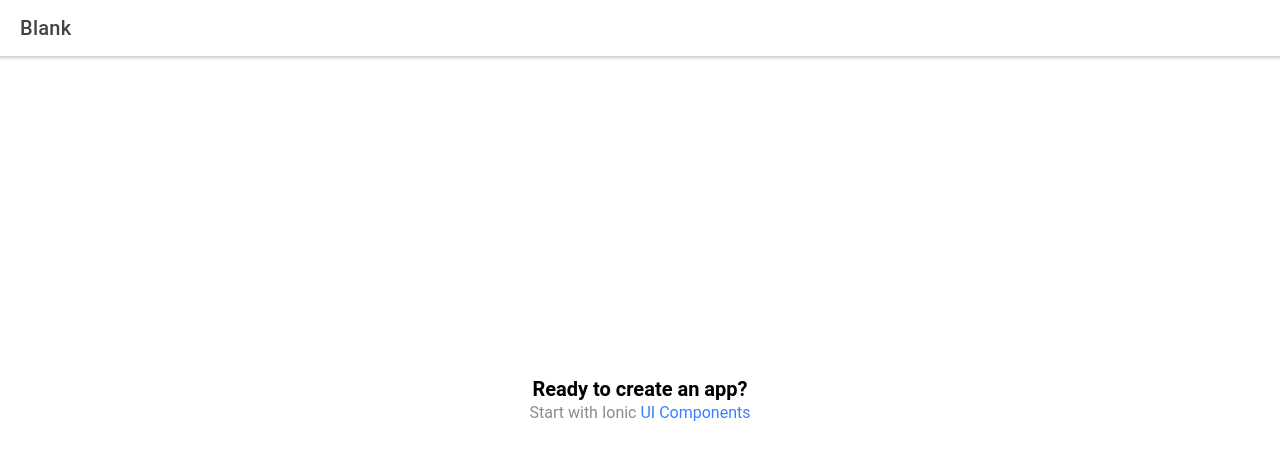
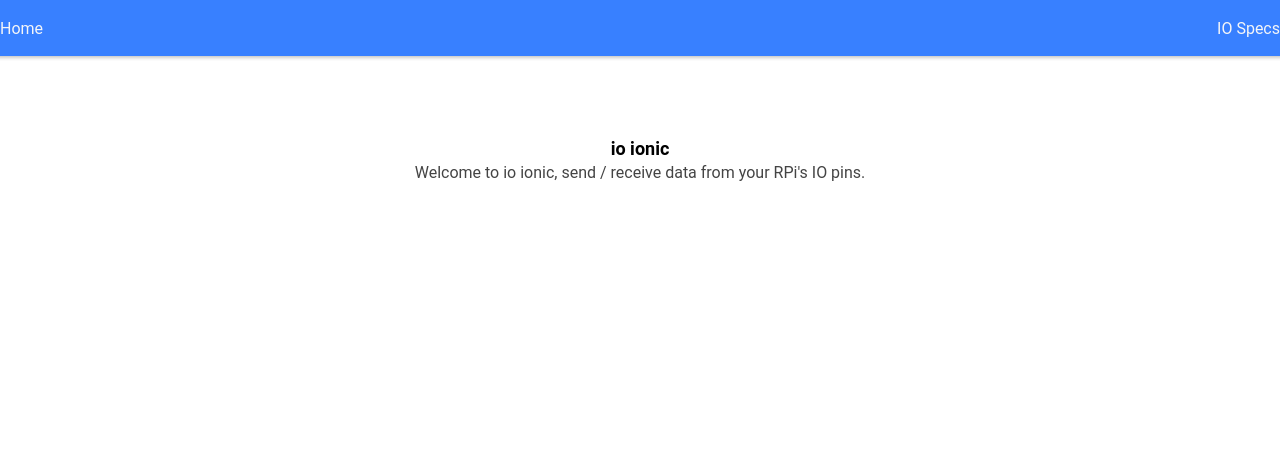
Before and after one commit to bandydos/io-ionic, a React (Create React App) app: page /home in a window 1280 px wide. Shown: the top 460 px of the page. Built offline with nearby package versions, Linux system fonts and the light colour scheme.

Commit message:
Added basic functionality

```diff
--- a/src/App.tsx
+++ b/src/App.tsx
@@ -22,12 +22,14 @@ import '@ionic/react/css/display.css';
 
 /* Theme variables */
 import './theme/variables.css';
+import IoSpecs from './pages/IoSpecs';
 
 const App: React.FC = () => (
   <IonApp>
     <IonReactRouter>
       <IonRouterOutlet>
         <Route path="/home" component={Home} exact={true} />
+        <Route path="/iospecs" component={IoSpecs} exact={true} />
         <Route exact path="/" render={() => <Redirect to="/home" />} />
       </IonRouterOutlet>
     </IonReactRouter>
--- a/src/components/ExploreContainer.tsx
+++ /dev/null
@@ -1,15 +0,0 @@
-import React from 'react';
-import './ExploreContainer.css';
-
-interface ContainerProps { }
-
-const ExploreContainer: React.FC<ContainerProps> = () => {
-  return (
-    <div className="container">
-      <strong>Ready to create an app?</strong>
-      <p>Start with Ionic <a target="_blank" rel="noopener noreferrer" href="https://ionicframework.com/docs/components">UI Components</a></p>
-    </div>
-  );
-};
-
-export default ExploreContainer;
--- a/src/components/ExploreContainer.css
+++ b/src/components/Welcome.css
@@ -3,19 +3,19 @@
   position: absolute;
   left: 0;
   right: 0;
-  top: 50%;
+  top: 20%;
   transform: translateY(-50%);
 }
 
 .container strong {
-  font-size: 20px;
+  font-size: 18px;
   line-height: 26px;
 }
 
 .container p {
   font-size: 16px;
   line-height: 22px;
-  color: #8c8c8c;
+  color: #444444;
   margin: 0;
 }
 
--- /dev/null
+++ b/src/components/Welcome.tsx
@@ -0,0 +1,15 @@
+import React from 'react';
+import './Welcome.css';
+
+interface WelcomeProps {  }
+
+const Welcome: React.FC<WelcomeProps> = () => {
+  return (
+    <div className="container">
+      <strong>io ionic</strong>
+      <p>Welcome to io ionic, send / receive data from your RPi's IO pins.</p>
+    </div>
+  );
+};
+
+export default Welcome;
--- a/src/pages/Home.tsx
+++ b/src/pages/Home.tsx
@@ -1,23 +1,23 @@
-import { IonContent, IonHeader, IonPage, IonTitle, IonToolbar } from '@ionic/react';
+import { IonButtons, IonButton, IonIcon, IonContent, IonHeader, IonPage, IonTitle, IonToolbar, IonText, IonNav, IonRouterLink } from '@ionic/react';
 import React from 'react';
-import ExploreContainer from '../components/ExploreContainer';
+import Welcome from '../components/Welcome';
 import './Home.css';
-
+import { personCircle, search, helpCircle, star, create, ellipsisHorizontal, ellipsisVertical } from 'ionicons/icons';
 const Home: React.FC = () => {
   return (
     <IonPage>
       <IonHeader>
-        <IonToolbar>
-          <IonTitle>Blank</IonTitle>
+        <IonToolbar color="primary">
+          <IonRouterLink href="/home" slot="start" color="light">
+            <IonText>Home</IonText>
+          </IonRouterLink>
+          <IonRouterLink href="/iospecs" slot="end" color="light">
+            <IonText>IO Specs</IonText>
+          </IonRouterLink>
         </IonToolbar>
       </IonHeader>
       <IonContent fullscreen>
-        <IonHeader collapse="condense">
-          <IonToolbar>
-            <IonTitle size="large">Blank</IonTitle>
-          </IonToolbar>
-        </IonHeader>
-        <ExploreContainer />
+        <Welcome />
       </IonContent>
     </IonPage>
   );
--- /dev/null
+++ b/src/pages/IoSpecs.tsx
@@ -0,0 +1,23 @@
+import { IonPage, IonBackButton, IonHeader, IonToolbar, IonButtons, IonMenuButton, IonContent, IonTitle, IonText } from '@ionic/react';
+import React from 'react';
+import Welcome from '../components/Welcome';
+import './Home.css';
+
+const IoSpecs: React.FC = () => {
+    return (
+        <IonPage>
+            <IonContent>
+                <IonHeader>
+                    <IonToolbar color="primary">
+                        <IonButtons slot="start">
+                            <IonBackButton text="" defaultHref="home" />
+                        </IonButtons>
+                    <IonTitle>IO Specs</IonTitle>
+                    </IonToolbar>
+                </IonHeader>
+            </IonContent>
+        </IonPage>
+    );
+};
+
+export default IoSpecs;
```
